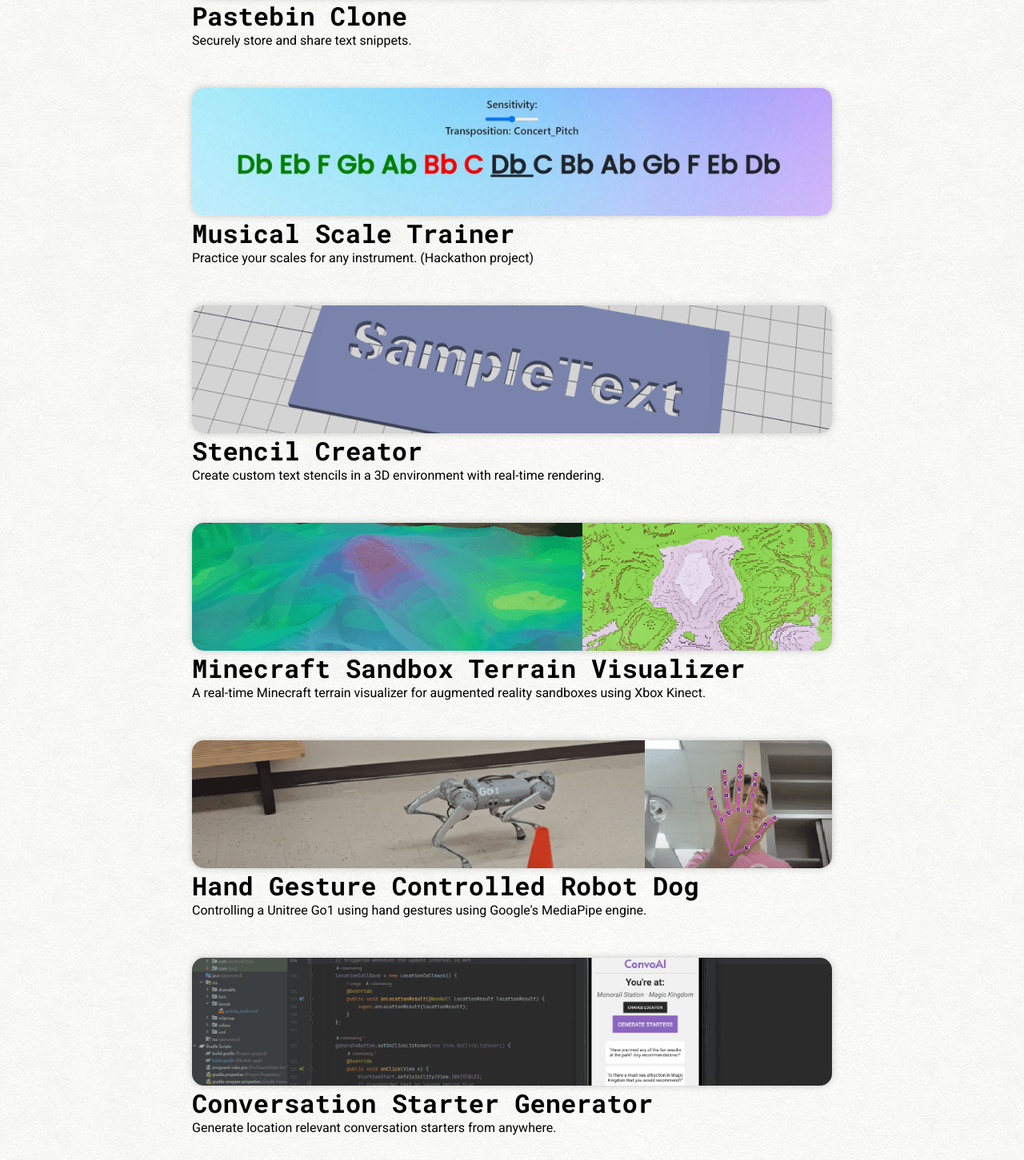
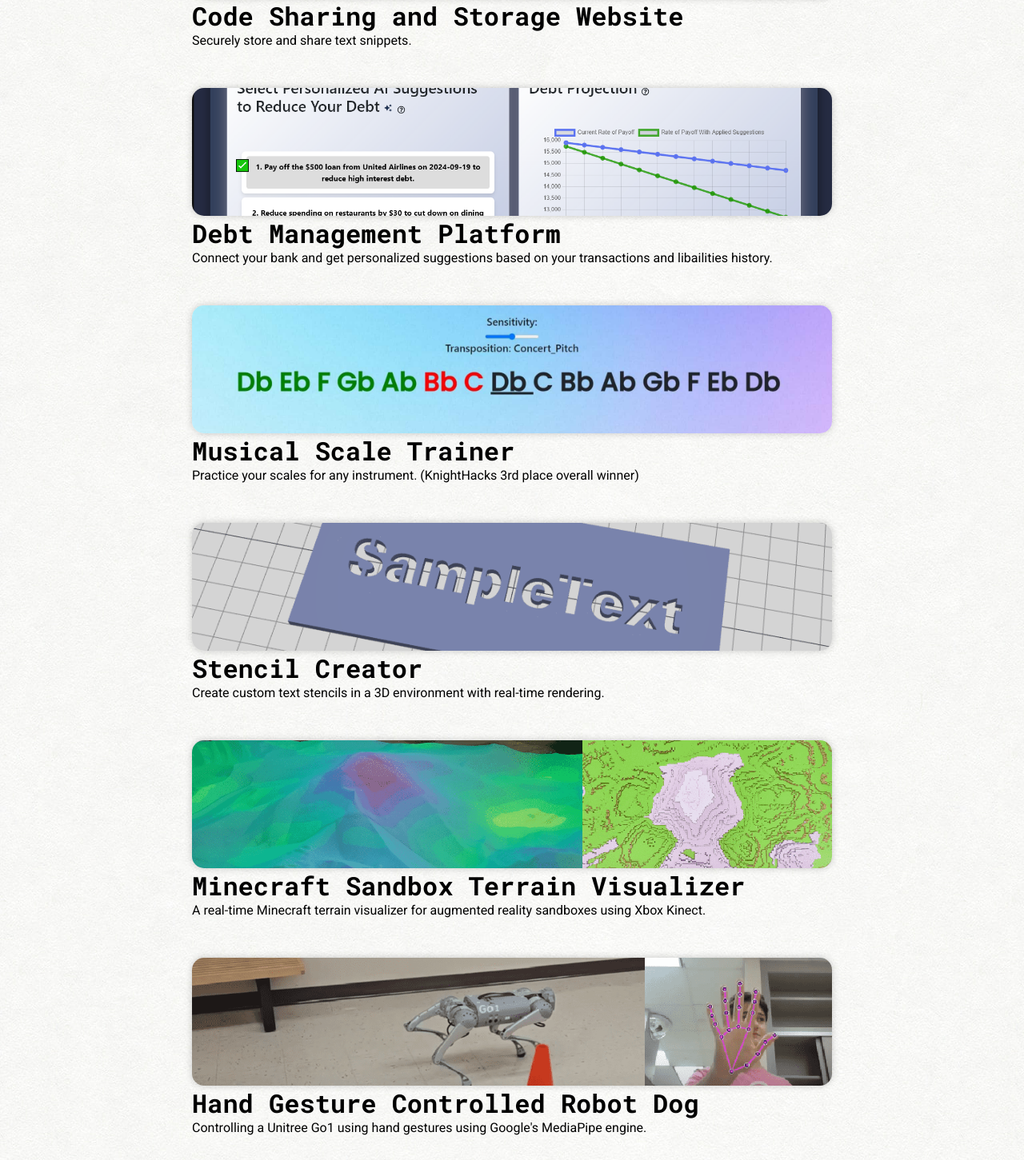
Before and after one commit to colemaring/portfolio-website, a React (Vite) app: page / in a window 1280 px wide. Shown: the part 1440-2891 px from the top of the page at 80% size. Built offline with nearby package versions, Linux system fonts and the light colour scheme.

Commit message:
add Freedom Finances

```diff
--- a/src/App.jsx
+++ b/src/App.jsx
@@ -13,7 +13,7 @@ function App() {
       </div>
       <ProjectShowcase />
       <div id="footer" className="lightSans">
-        Up to date, September 2024
+        Up to date, October 2024
       </div>
     </div>
   );
--- a/src/components/ProjectShowcase.jsx
+++ b/src/components/ProjectShowcase.jsx
@@ -10,6 +10,7 @@ import roverpic from "../assets/roverpic.jpg";
 import go1pic from "../assets/go1pic.png";
 import txtdumppic from "../assets/txtdumppic.png";
 import simrig from "../assets/simrig/simrigbanner.png";
+import freedomfinancespic from "../assets/freedomfinancespic.png";
 
 function ProjectShowcase() {
   return (
@@ -29,14 +30,20 @@ function ProjectShowcase() {
       />
       <ProjectCard
         image={txtdumppic}
-        title="Pastebin Clone"
+        title="Code Sharing and Storage Website"
         description="Securely store and share text snippets."
         link="https://github.com/colemaring/MERN-txtdump"
       />
       <ProjectCard
+        image={freedomfinancespic}
+        title="Debt Management Platform"
+        description="Connect your bank and get personalized suggestions based on your transactions and libailities history."
+        link="https://devpost.com/software/freedom-finances"
+      />
+      <ProjectCard
         image={musicpic}
         title="Musical Scale Trainer"
-        description="Practice your scales for any instrument. (Hackathon project)"
+        description="Practice your scales for any instrument. (KnightHacks 3rd place overall winner)"
         link="https://devpost.com/software/scale-sense"
       />
       <ProjectCard
@@ -59,7 +66,7 @@ function ProjectShowcase() {
       />
       <ProjectCard
         image={apppic}
-        title="Conversation Starter Generator"
+        title="Conversation Starter Generator Mobile App"
         description="Generate location relevant conversation starters from anywhere."
         link="https://github.com/colemaring/ConvoAI"
       />
```
Also changed, not shown: src/assets/freedomfinancespic.png (added).
